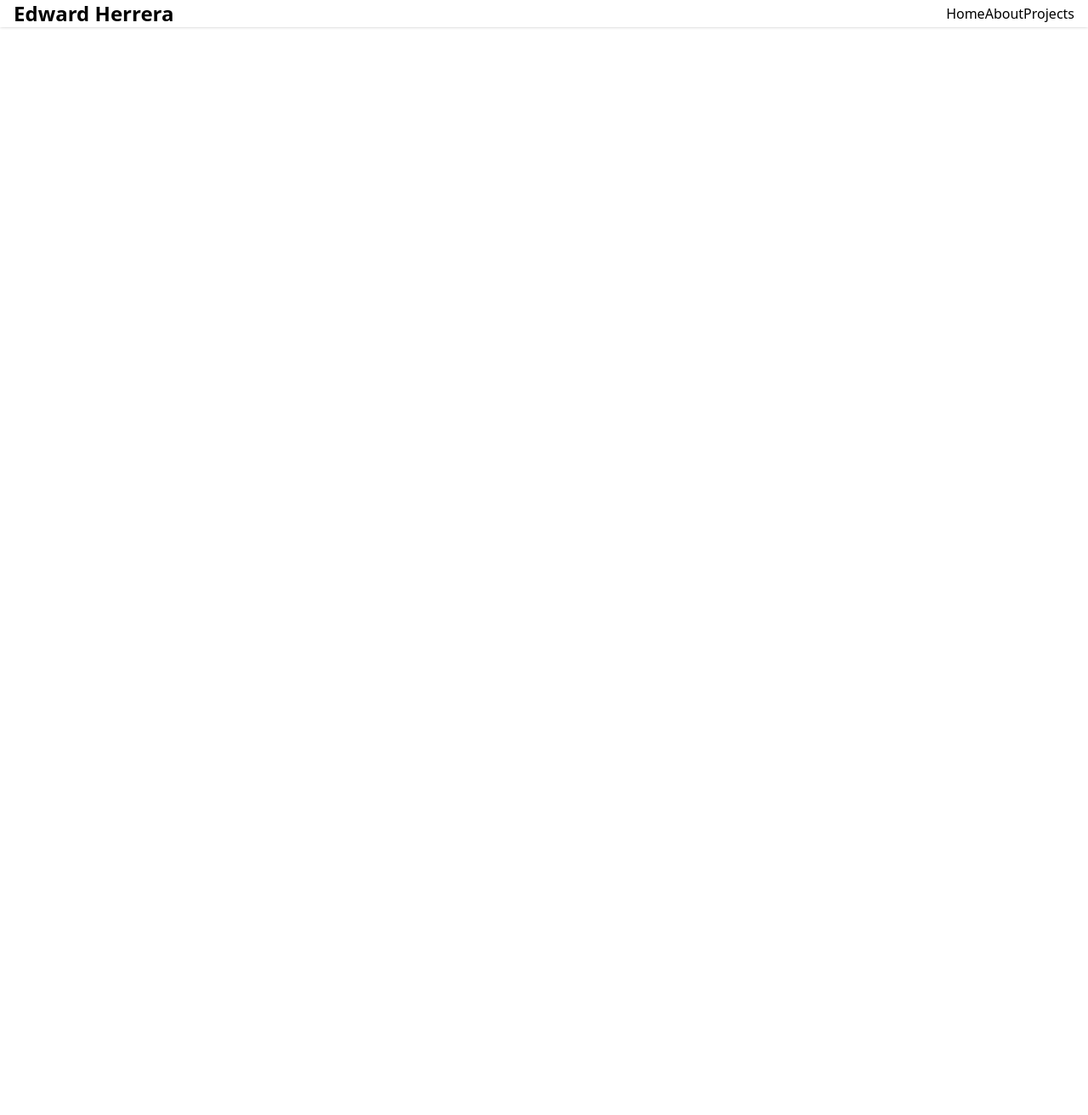
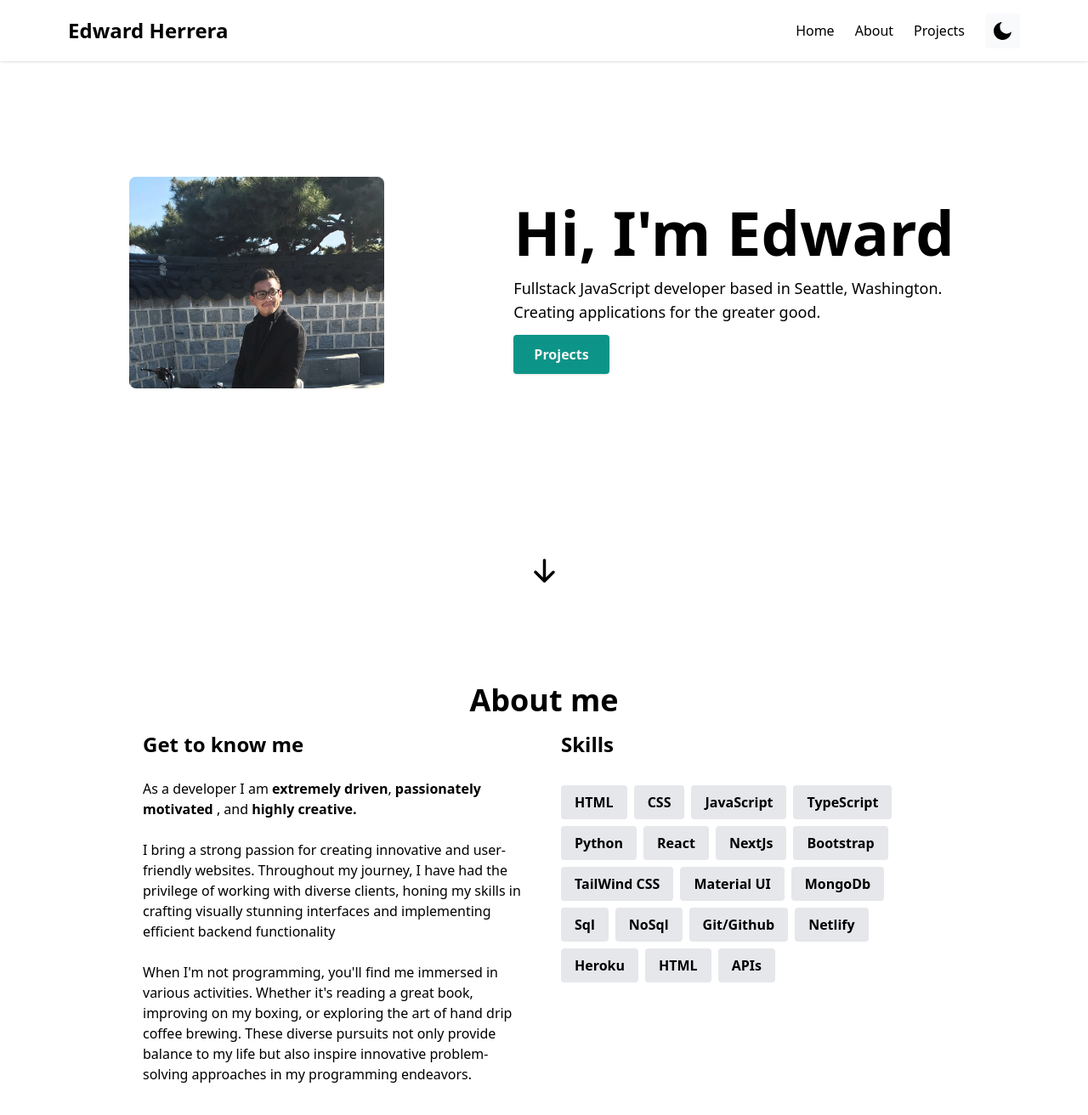
Before and after one commit to Edlenh/ehportv2, a Next.js app: page / in a window 1280 px wide. Shown: the top 1312 px of the page at 85% size. Before the commit the page ends 800 px from the top, so only its background shows below. Built offline with nearby package versions, Linux system fonts and the light colour scheme.

Commit message:
add hero about section w styling

```diff
--- a/app/layout.tsx
+++ b/app/layout.tsx
@@ -1,5 +1,6 @@
+"use client"
 import "../styles/globals.css"
-import { Inter } from 'next/font/google'
+import { ThemeProvider } from "next-themes"
 
 // components
 import Navbar from "@/components/Navbar"
@@ -18,8 +19,12 @@ export default function RootLayout({
   return (
     <html lang="en">
       <body>
+        <ThemeProvider enableSystem={true} attribute="class">
         <Navbar />
-        {children}</body>
+        {children}
+
+        </ThemeProvider>
+        </body>
     </html>
   )
 }
--- a/app/page.tsx
+++ b/app/page.tsx
@@ -1,7 +1,11 @@
+import Hero from "@/components/Hero"
+import About from "@/components/About"
+
 export default function Home() {
   return (
-    <h1 className="text-3xl font-bold">
-
-    </h1>
+   <main className="mx-auto max-w-3xl px-4 sm:px-6 md:max-w-5xl">
+    <Hero />
+    <About />
+   </main>
   )
 }
--- /dev/null
+++ b/components/About.tsx
@@ -0,0 +1,72 @@
+import React from "react"
+
+
+const skills = [
+    {skill : "HTML"},
+    {skill : "CSS"},
+    {skill : "JavaScript"},
+    {skill : "TypeScript"},
+    {skill : "Python"},
+    {skill : "React"},
+    {skill : "NextJs"},
+    {skill : "Bootstrap"},
+    {skill : "TailWind CSS"},
+    {skill : "Material UI"},
+    {skill : "MongoDb"},
+    {skill : "Sql"},
+    {skill : "NoSql"},
+    {skill : "Git/Github"},
+    {skill : "Netlify"},
+    {skill : "Heroku"},
+    {skill : "HTML"},
+    {skill : "APIs"},
+
+]
+
+const About = () => {
+    return (
+        <section id="about">
+            <div className="my-12 pb-12 md:pt-16 md:pb-48">
+                <h1 className="text-center font-bold text-4xl">About me</h1>
+                <div className="flex flex-col space-y-10 item-stretch justify-center
+                align-top md:flex-row md:text-left md:p-4 md:space-y-0 md:space-x-10">
+                    <div className="md:w-1/2" >
+                        <h1 className="text center text-2xl font-bold mb-6 md:text-left">Get to know me</h1>
+                        <p>
+
+                        As a developer I am{" "}
+              <span className="font-bold">{"extremely driven"}</span>,
+              <span className="font-bold">{" passionately motivated "}</span>, and
+              <span className="font-bold">{" highly creative. "}</span>
+                        </p>
+                        <br />
+                        <p>
+                        I bring a strong passion for creating innovative and user-friendly websites.
+                        Throughout my journey, I have had the privilege of working with diverse clients, honing my skills in crafting visually stunning interfaces and implementing efficient backend functionality
+            </p>
+            <br />
+            <p>
+            When I'm not programming, you'll find me immersed in various activities.
+            Whether it's reading a great book, improving on my boxing, or exploring the art of hand drip coffee brewing.
+           These diverse pursuits not only provide balance to my life but also
+            inspire innovative problem-solving approaches in my programming endeavors.
+            </p>
+            <br />
+                </div>
+                    <div className="md:w-1/2">
+                        <h1 className="text center text-2xl font-bold mb-6 md:text-left">Skills</h1>
+                        <div className="flex flex-wrap flex-row justify-center md:justify-start">
+                            {skills.map((item,idx)=>{
+                                return <p className="bg-gray-200 px-4 py-2 mr-2 mt-2 text-grey-500 rounded font-semibold text-black"
+
+                                key={idx}>{item.skill}</p>
+                            })}
+                        </div>
+                    </div>
+                </div>
+            </div>
+        </section>
+     );
+}
+
+export default About;
--- /dev/null
+++ b/components/Hero.tsx
@@ -0,0 +1,47 @@
+"use client"
+import React from "react"
+import Image from "next/image"
+import {Link} from "react-scroll"
+import {HiArrowDown} from "react-icons/hi"
+
+const Hero = () => {
+    return (
+        <section id="home">
+            <div className="flex flex-col text-center items-center justify-center my-10 py-16 sm:py-20 md:flex-row md:space-x-4 md:text-left md:py-40" >
+                <div className="md:w-1/2 md:mt-2">
+                    <Image className="h-auto max-w-full rounded-lg
+                    shadow-none transition-shadow duration-300 ease-in-out hover:shadow-lg hover:shadow-black/30"
+                    src="/Me4.webp" alt="Edward smiling" height="300" width="300"/>
+                </div>
+                <div className="md:mt-2 md:w-3/5">
+                    <h1 className="font-bold text-4xl mt-6 md:text-7xl md:mt-0">Hi, I'm Edward</h1>
+                    <p className="text-lg mt-4 mb-6">Fullstack JavaScript developer based in Seattle, Washington. <br/>
+                        Creating applications for the greater good.</p>
+                        <Link
+                        to= "projects"
+                        className="text-neutral-100 font-semibold px-6 py-3 bg-teal-600 rounded shadow hover:bg-teal-700"
+                        spy={true}
+                        smooth={true}
+                        offset={-100}
+                        duration={500}> Projects
+                        </Link>
+                </div>
+            </div>
+
+            <div className="flex flex-row justify-center">
+                <Link
+                to="about"
+                activeClass="active"
+                spy={true}
+                smooth={true}
+                offset={-100}
+                duration={500}
+                >
+                    <HiArrowDown size={35} className="animate-bounce"/>
+                </Link>
+            </div>
+        </section>
+     );
+}
+
+export default Hero;
--- a/components/Navbar.tsx
+++ b/components/Navbar.tsx
@@ -1,7 +1,8 @@
 "use client"
 import "../styles/globals.css"
-import React, {useState} from "react"
-import Link from 'next/link'
+import React from "react"
+import {useState} from "react"
+import {Link } from 'react-scroll'
 import {useTheme} from "next-themes"
 import {RiMoonFill, RiSunLine} from "react-icons/ri"
 import {IoMdMenu, IoMdClose} from "react-icons/io"
@@ -30,21 +31,65 @@ const NAV_ITEMS: Array<NavItem>=[
 
 const Navbar = () => {
     const {systemTheme, theme, setTheme} = useTheme()
-    const currentThem = theme === "system" ? systemTheme : theme
+    const currentTheme = theme === "system" ? systemTheme : theme
     const [navbar, setNavbar] = useState(false)
     return (
-        <header className="w-full mx-auto px-4 bg-white shadow fixed top-0 z-50 dark:bg-strong-900 dark:border-b dark:border-stone-600">
-        <div className="justify-between md: items-center md:flex">
+        <header className="w-full mx-auto px-4 sm:px-20 fixed top-0 z-50 shadow dark:bg-stone-900 dark:border-b dark:border-stone-600 light:text-black">
+        <div className="justify-between md:items-center md:flex">
             <div>
-                <div>
-                <h1 className="text-2xl font-bold">Edward Herrera</h1>
-                </div>
+                <div className="flex items-center justify between py-3 md:py-5 md:block">
+                <div className="container flex items-center space-x-2">
+                 <h1 className="text-2xl font-bold">Edward Herrera</h1>
+            </div>
+            <div className="md:hidden">
+                <button onClick={()=> setNavbar(!navbar)}>
+                    {navbar ? <IoMdClose size={30}/> : <IoMdMenu size={30} className="justify-end" />}
+                </button>
+            </div>
+            </div>
             </div>
             <div>
+            <div  className={`flex-1 justify-self-center pb-3 mt-8 md:block md:pb-0 md:mt-0 ${
+              navbar ? "block" : "hidden"
+            }`}>
+            <div className="items-center justify-center md:flex md:space-x-6">
                 {NAV_ITEMS.map((item, idx)=>{
-                    return <a key={idx}>{item.label}</a>
+                    return(<Link
+                    key={idx}
+                    to={item.page}
+                    className={
+                      "block lg:inline-block hover:text-neutral-500 "
+                    }
+                    activeClass="active"
+                    spy={true}
+                    smooth={true}
+                    offset={-100}
+                    duration={500}
+                    onClick={() => setNavbar(!navbar)}
+                  >
+                    {item.label}
+                  </Link>
+                )
                 })}
+                {currentTheme === "dark" ?(
+                    <button
+                        onClick={()=> setTheme("light")}
+                        className="bg-slate-100 p-2 rounded-xl"
+                    >
+                        <RiSunLine size={25} color="black"/>
+                        </button>
+                ) :(
+                    <button
+                    onClick={()=> setTheme("dark")}
+                    className="bg-slate-50 p-2 rounded xl"
+                    >
+                    <RiMoonFill size={25}/>
+                    </button>
+                )}
             </div>
+            </div>
+            </div>
+
         </div>
         </header>
      );
--- a/package.json
+++ b/package.json
@@ -23,6 +23,7 @@
     "typescript": "5.1.6"
   },
   "devDependencies": {
+    "@types/react-scroll": "^1.8.7",
     "autoprefixer": "^10.4.14",
     "postcss": "^8.4.24",
     "tailwindcss": "^3.3.2"
--- a/tailwind.config.js
+++ b/tailwind.config.js
@@ -6,7 +6,17 @@ module.exports = {
     "./components/**/*.{js,ts,jsx,tsx,mdx}",
   ],
   theme: {
-    extend: {},
+    extend: {
+      animation: {
+        bounce: "bounce 0.5s alternate cubic-bezier(0.95, 0.05, 0.795, 0.035) infinite",
+      },
+      keyframes:{
+        bounce:{
+        from: {transform :"translateY(10px)"},
+        to: {transform: "translateY(0)"},
+        }
+      }
+    },
   },
   plugins: [],
 }
```
Also changed, not shown: public/Me4.webp (added), 1 other file (tests, documents, lock files or other folders).
